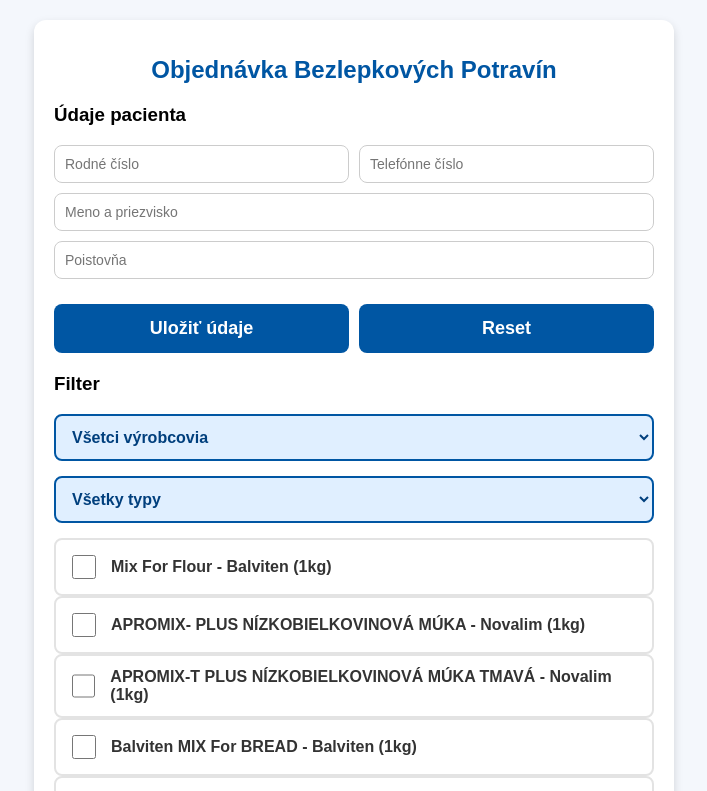
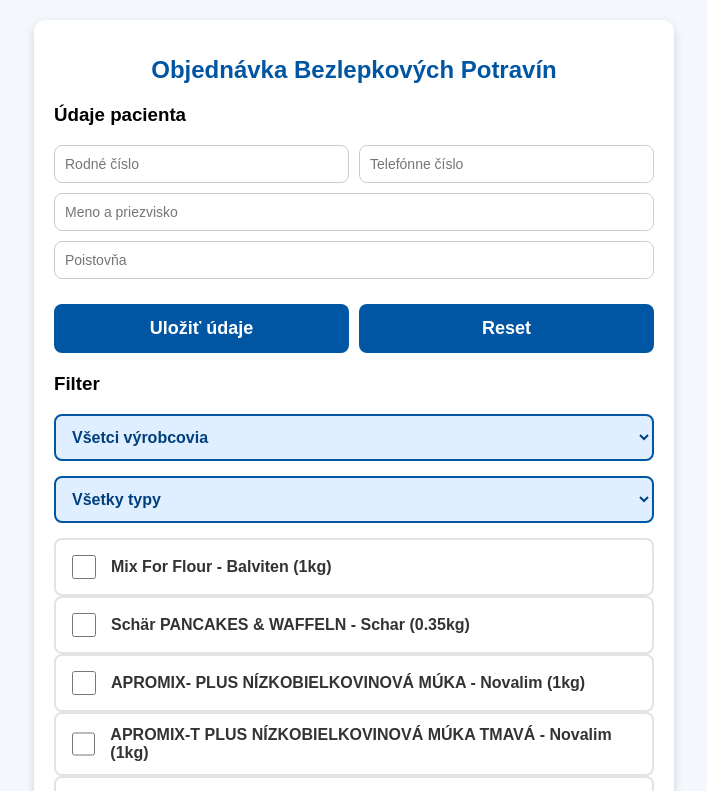
Before and after one commit to Vanilkaaa/GlutenFreeOrder, a React (Create React App) app: page / in a window 1280 px wide. Shown: the top 791 px of the page, without its empty margins (286-993 px from the left). Built offline with nearby package versions, Linux system fonts and the light colour scheme.

Commit message:
Update App.tsx

```diff
--- a/src/App.tsx
+++ b/src/App.tsx
@@ -19,6 +19,15 @@ const products: Product[] = [
     type: "Múka",
     image:
       "https://content2-adc-sk.adcdata.sk/images/485488/006oeu0_400x400.jpg",
+  },
+   {
+    code: "D1318",
+    name: "Schär PANCAKES & WAFFELN",
+    weight: 0.35,
+    manufacturer: "Schar",
+    type: "Múka",
+    image:
+      "https://content2-adc-sk.adcdata.sk/images/322022/fnnyla0_400x400.jpg?ts2=400x400-fill-fff:jpg",
   },
   {
     code: "D0195",
```
